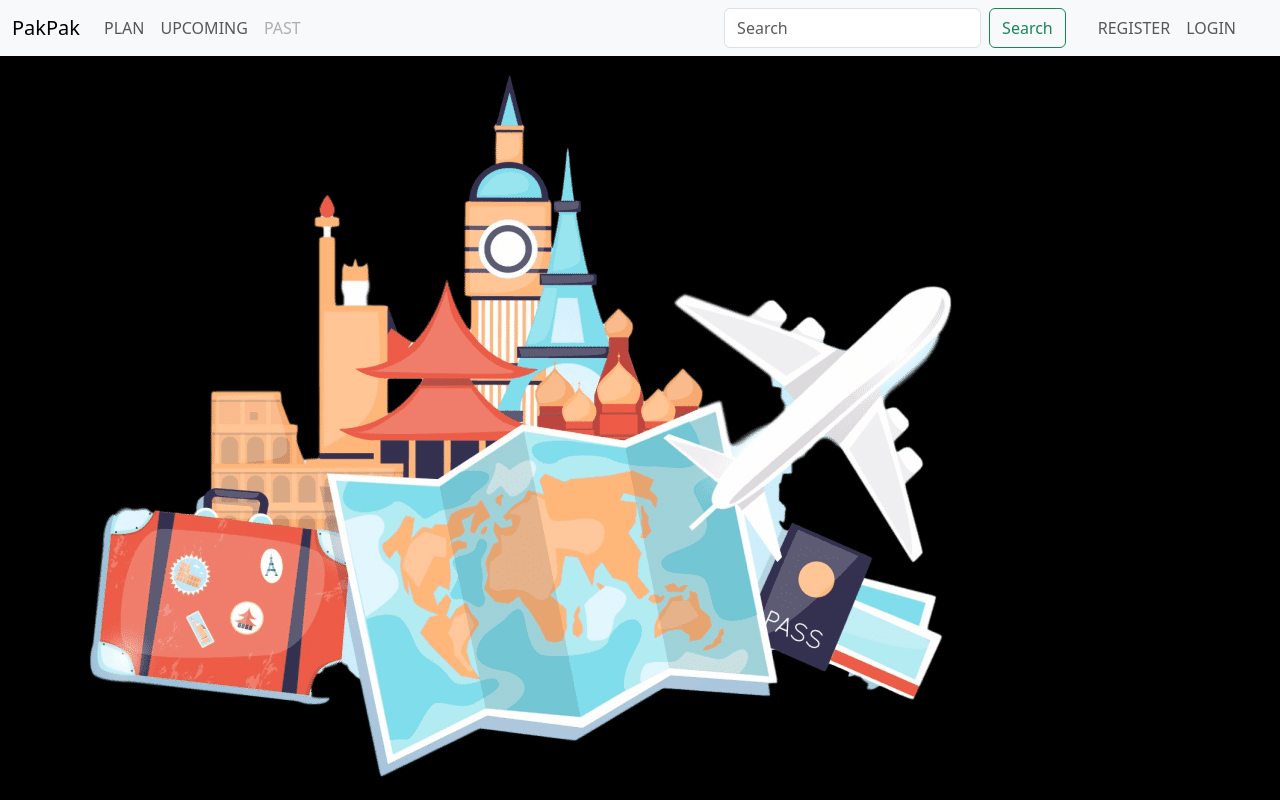
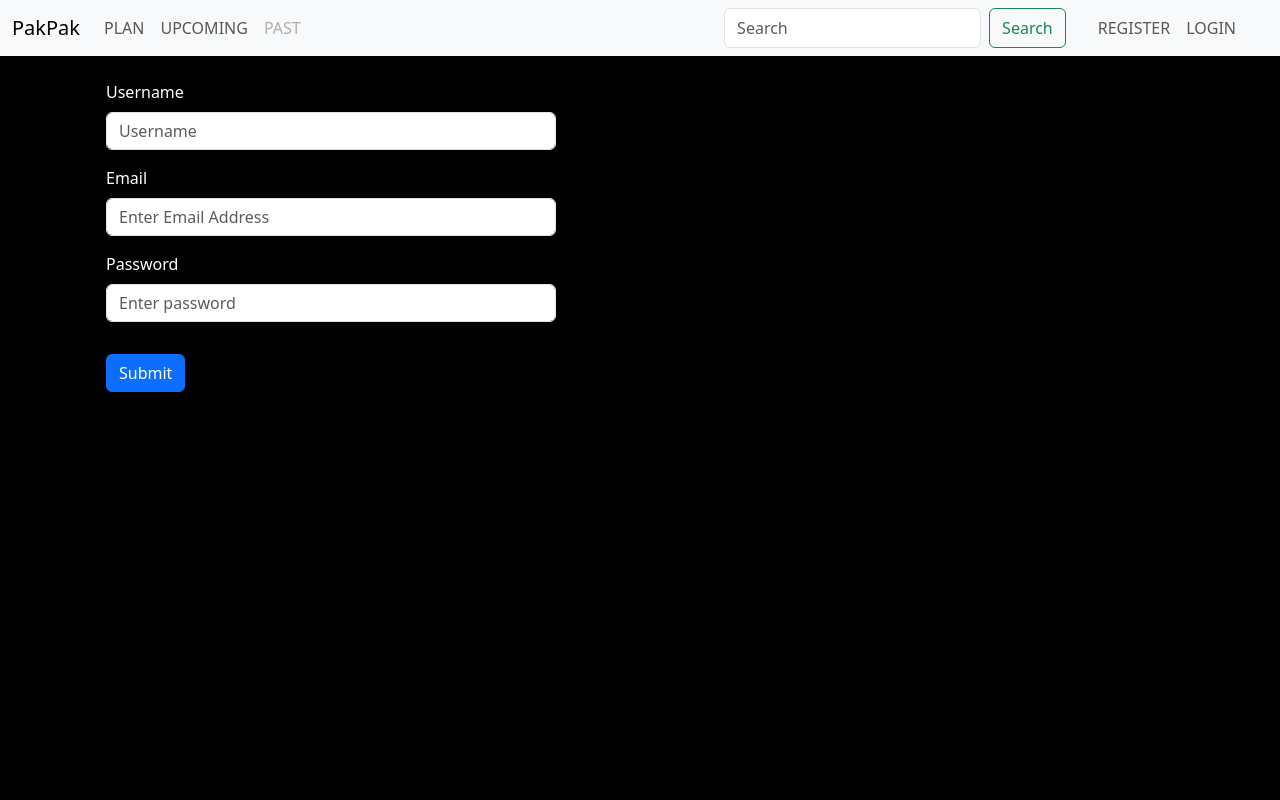
Before and after one commit to hklim1/pakpak-travel-planner, a React (Vite) app: page /login in a window 1280 px wide. Before the commit this address led to /. Built offline with nearby package versions, Linux system fonts and the light colour scheme.

Commit message:
Added w9d2 homework

```diff
--- a/src/App.tsx
+++ b/src/App.tsx
@@ -5,7 +5,9 @@ import Container from 'react-bootstrap/esm/Container';
 import { BrowserRouter, Routes, Route, Navigate} from 'react-router-dom';
 import PlanningPage from "./pages/PlanningPage";
 import HomePage from "./pages/HomePage";
-import RegisterPage from "./pages/RegisterPage";
+import FormPage from "./pages/FormPage";
+import RegisterForm from "./components/forms/RegisterForm";
+import LoginForm from "./components/forms/LoginForm";
 
 function App(): JSX.Element {
 
@@ -15,8 +17,9 @@ function App(): JSX.Element {
       <BrowserRouter>
         <Routes>
           <Route path='/' element={<HomePage />}/>
+          <Route path='/register' element={<FormPage><RegisterForm /></FormPage>}/>
+          <Route path='/login' element={<FormPage><LoginForm /></FormPage>}/>
           <Route path='/plan' element={<PlanningPage />}/>
-          <Route path='/register' element={<RegisterPage />}/>
           <Route path='*' element={<Navigate to='/' />}/>
         </Routes>
       </BrowserRouter>
--- /dev/null
+++ b/src/components/Body.tsx
@@ -0,0 +1,15 @@
+import Container from 'react-bootstrap/esm/Container'
+
+interface BodyProps {
+    children: JSX.Element[] | JSX.Element
+}
+
+export default function Body({children}: BodyProps) {
+  return (
+    <Container>
+        <div className = 'child-container'>
+            {children}
+        </div>
+    </Container>
+  )
+}
--- a/src/components/Heading.tsx
+++ b/src/components/Heading.tsx
@@ -32,7 +32,7 @@ function NavScrollExample() {
             <Button variant="outline-success" style={{ maxHeight: '40px', maxWidth: '80px'}}>Search</Button>
             <Nav className="ml-auto px-4">
                 <Nav.Link href="/register">REGISTER</Nav.Link>
-                <Nav.Link href="#">LOGIN</Nav.Link>
+                <Nav.Link href="/login">LOGIN</Nav.Link>
             </Nav>
           </Form>
         </Navbar.Collapse>
--- /dev/null
+++ b/src/components/forms/LoginForm.tsx
@@ -0,0 +1,86 @@
+import Button from 'react-bootstrap/Button';
+import Col from 'react-bootstrap/Col';
+import Form from 'react-bootstrap/Form';
+import Row from 'react-bootstrap/Row';
+
+import { useRef, FormEvent, useEffect } from 'react'
+import { useNavigate } from 'react-router-dom'
+import { User } from '../../types'
+
+export default function LoginForm() {
+  const navigate = useNavigate()
+
+  const usernameField = useRef<HTMLInputElement>(null)
+  const emailField = useRef<HTMLInputElement>(null)
+  const passwordField = useRef<HTMLInputElement>(null)
+
+  useEffect(() => {
+    if(localStorage.getItem('token')){
+      navigate('/')
+    }
+  }, [])
+
+  function handleLoginData(e:FormEvent<HTMLElement>){
+    e.preventDefault() //this prevents refresh
+    const loginInfo: Partial<User> = { //using Partial bc User mandates username/email, but here we areo nly reuqiring one or theo hter
+      password: passwordField.current!.value
+    }
+    if(usernameField.current?.value){
+      loginInfo.username = usernameField.current.value
+    } else if(emailField.current?.value) {
+      loginInfo.email = emailField.current.value
+    } else {
+      window.alert('Please include Username or Email')
+      return
+    }
+    clearFormData()
+    loginUser(loginInfo)
+    navigate('/')
+  }
+
+
+  async function loginUser(loginInfo: Partial<User>){ //loginInfo here does NOT have to match loginInfo above. We just do it cuz it looks better
+    const res = await fetch('http://127.0.0.1:5000/login', {
+    method: 'POST',
+    headers: { 'Content-type': 'application/json'},
+    body: JSON.stringify(loginInfo)
+  })
+    if(res.ok){
+      const data = await res.json()
+      const accessToken = data.access_token
+      localStorage.setItem('token', accessToken)
+      navigate('/')
+    } else window.alert('Failed Login')
+  }
+
+  function clearFormData(){
+    usernameField.current!.value = '',
+    passwordField.current!.value = '',
+    emailField.current!.value = ''
+  }
+
+  return (
+    <Form className="py-4 px-4" onSubmit={handleLoginData}>
+        <Row className="mb-3">
+            <Form.Group as={Col} controlId="formGridUsername">
+                <Form.Label>Username</Form.Label>
+                <Form.Control type="username" placeholder="Username" style={{ maxWidth:'450px'}} ref={usernameField} required/>
+            </Form.Group>
+        </Row>
+
+      <Form.Group className="mb-3" controlId="formGridEmail">
+        <Form.Label>Email</Form.Label>
+        <Form.Control placeholder="Enter Email Address" style={{ maxWidth:'450px'}} ref={emailField} required/>
+      </Form.Group>
+
+      <Form.Group className="mb-3" controlId="formGridPassword">
+        <Form.Label>Password</Form.Label>
+        <Form.Control placeholder="Enter password" style={{ maxWidth:'450px'}} ref={passwordField} required/>
+      </Form.Group>
+
+      <Button variant="primary" type="submit" className="my-3">
+        Submit
+      </Button>
+    </Form>
+  )
+}
--- a/src/components/forms/Register.tsx
+++ /dev/null
@@ -1,42 +0,0 @@
-import Button from 'react-bootstrap/Button';
-import Col from 'react-bootstrap/Col';
-import Form from 'react-bootstrap/Form';
-import Row from 'react-bootstrap/Row';
-
-export default function RegisterForm() {
-  return (
-    <Form className="py-4 px-4">
-        <Row className="mb-3">
-            <Form.Group as={Col} controlId="formGridUsername">
-                <Form.Label>Username</Form.Label>
-                <Form.Control type="username" placeholder="Username" />
-            </Form.Group>
-        </Row>
-      <Row className="mb-3">
-        <Form.Group as={Col} controlId="formGridFirstName">
-          <Form.Label>First Name</Form.Label>
-          <Form.Control type="first-name" placeholder="First Name" />
-        </Form.Group>
-
-        <Form.Group as={Col} controlId="formGridLastName">
-          <Form.Label>Last Name</Form.Label>
-          <Form.Control type="last-name" placeholder="Last Name" />
-        </Form.Group>
-      </Row>
-
-      <Form.Group className="mb-3" controlId="formGridEmail">
-        <Form.Label>Email</Form.Label>
-        <Form.Control placeholder="Enter Email Address" />
-      </Form.Group>
-
-      <Form.Group className="mb-3" controlId="formGridPassword">
-        <Form.Label>Password</Form.Label>
-        <Form.Control placeholder="Enter password" style={{ maxWidth:'685px'}} />
-      </Form.Group>
-
-      <Button variant="primary" type="submit" className="my-3">
-        Submit
-      </Button>
-    </Form>
-  );
-}
--- /dev/null
+++ b/src/components/forms/RegisterForm.tsx
@@ -0,0 +1,104 @@
+import Button from 'react-bootstrap/Button';
+import Col from 'react-bootstrap/Col';
+import Form from 'react-bootstrap/Form';
+import Row from 'react-bootstrap/Row';
+
+import { useRef, FormEvent, useEffect } from 'react'
+import { useNavigate } from 'react-router-dom'
+import { User } from '../../types'
+
+export default function RegisterForm() {
+  const navigate = useNavigate()
+
+  const usernameField = useRef<HTMLInputElement>(null)
+  const passwordField = useRef<HTMLInputElement>(null)
+  const emailField = useRef<HTMLInputElement>(null)
+  const fNameField = useRef<HTMLInputElement>(null)
+  const lNameField = useRef<HTMLInputElement>(null)
+
+  useEffect(() => {
+    if(localStorage.getItem('token')){
+      navigate('/')
+    }
+  }, [])
+
+  async function handleRegisterData(e: FormEvent<HTMLElement>){ //we have a generic formevent and passing in an htmlelement
+    e.preventDefault()
+    // we're gonna take the data and send it to our application
+    const user: User = {
+      username: usernameField.current!.value,
+      password: passwordField.current!.value,
+      email: emailField.current!.value,
+    }
+    if (fNameField.current!.value) {
+      user.first_name = fNameField.current?.value
+    }
+    if (lNameField.current!.value) {
+      user.last_name = lNameField.current?.value
+    }
+    clearFormData()
+    await registerUser(user)
+  }
+
+  async function registerUser(user: User){
+    const res = await fetch('http://127.0.0.1:5000/register', {
+      method: 'POST',
+      headers: { 'Content-Type': 'application/json' },
+      // mode: 'no-cors',
+      body: JSON.stringify(user)
+    })
+    const data = await res.json()
+    console.log(data)
+    if(!res.ok){
+      window.alert('Register Failed')
+    } else navigate('/')
+  }
+
+  function clearFormData(){
+    usernameField.current!.value = '',
+    passwordField.current!.value = '',
+    emailField.current!.value = '',
+    fNameField.current!.value = '',
+    lNameField.current!.value = ''
+  }
+
+  // function test(){
+  //   console.log('=================HELLO=====================')
+  // }
+
+  return (
+    <Form className="py-4 px-4" onSubmit={handleRegisterData}>
+        <Row className="mb-3">
+            <Form.Group as={Col} controlId="formGridUsername">
+                <Form.Label>Username*</Form.Label>
+                <Form.Control type="username" placeholder="Username" ref={usernameField} required/>
+            </Form.Group>
+        </Row>
+      <Row className="mb-3">
+        <Form.Group as={Col} controlId="formGridFirstName">
+          <Form.Label>First Name</Form.Label>
+          <Form.Control type="first-name" placeholder="First Name" ref={fNameField}/>
+        </Form.Group>
+
+        <Form.Group as={Col} controlId="formGridLastName">
+          <Form.Label>Last Name</Form.Label>
+          <Form.Control type="last-name" placeholder="Last Name" ref={lNameField}/>
+        </Form.Group>
+      </Row>
+
+      <Form.Group className="mb-3" controlId="formGridEmail">
+        <Form.Label>Email*</Form.Label>
+        <Form.Control placeholder="Enter Email Address" ref={emailField} required/>
+      </Form.Group>
+
+      <Form.Group className="mb-3" controlId="formGridPassword">
+        <Form.Label>Password*</Form.Label>
+        <Form.Control placeholder="Enter password" style={{ maxWidth:'615px'}} ref={passwordField} required/>
+      </Form.Group>
+
+      <Button variant="primary" type="submit" className="my-3">
+        Submit
+      </Button>
+    </Form>
+  );
+}
--- /dev/null
+++ b/src/pages/FormPage.tsx
@@ -0,0 +1,9 @@
+import Body from '../components/Body'
+
+export default function FormPage({ children }: {children: JSX.Element}) {
+  return (
+    <Body>
+        { children }
+    </Body>
+  )
+}
--- a/src/pages/RegisterPage.tsx
+++ b/src/pages/RegisterPage.tsx
@@ -1,4 +1,4 @@
-import RegisterForm from '../components/forms/Register'
+import RegisterForm from '../components/forms/RegisterForm'
 
 export default function FormPage() {
   return (
--- /dev/null
+++ b/src/types.tsx
@@ -0,0 +1,8 @@
+export type User = {
+    readonly id?: string
+    username: string
+    password: string
+    email: string
+    first_name?: string
+    last_name?: string
+  }
```
